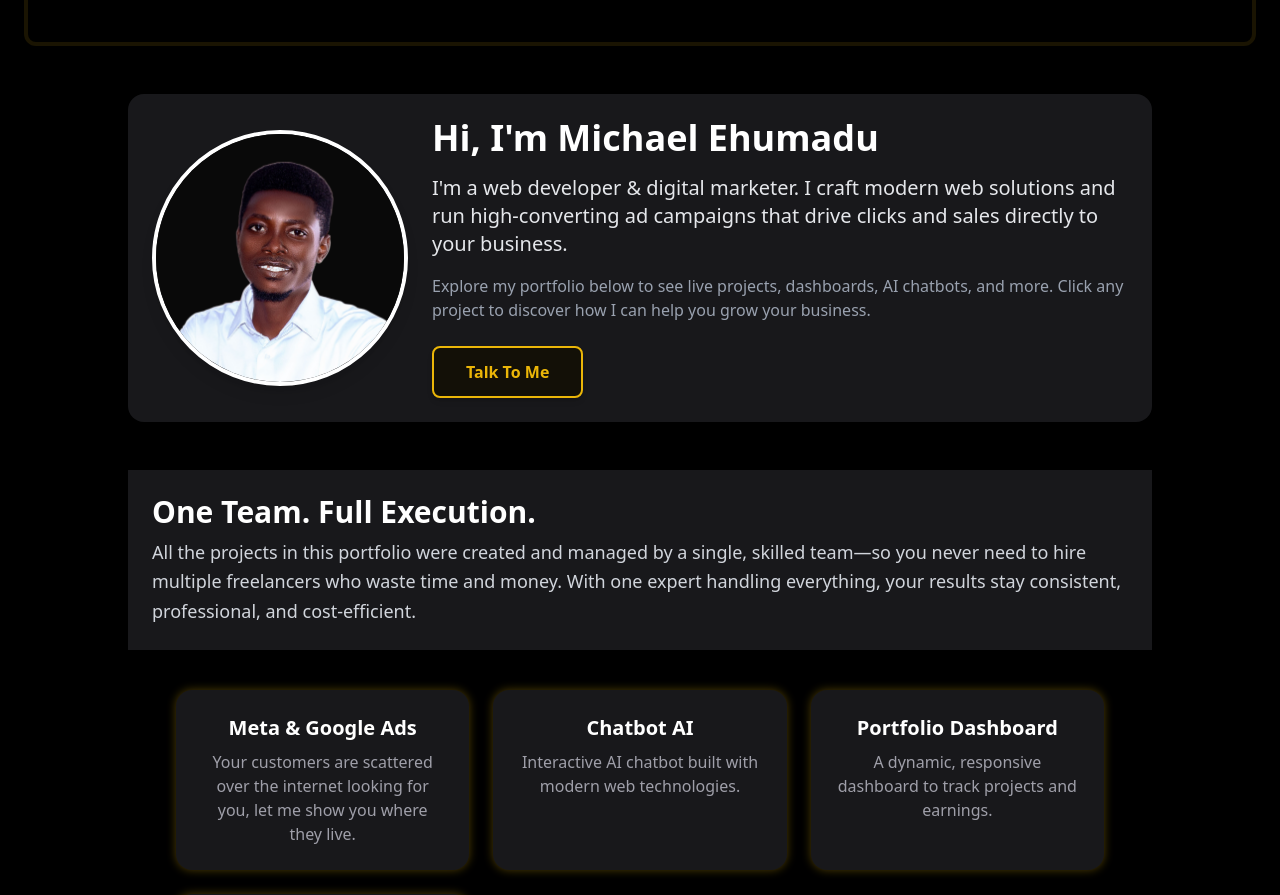
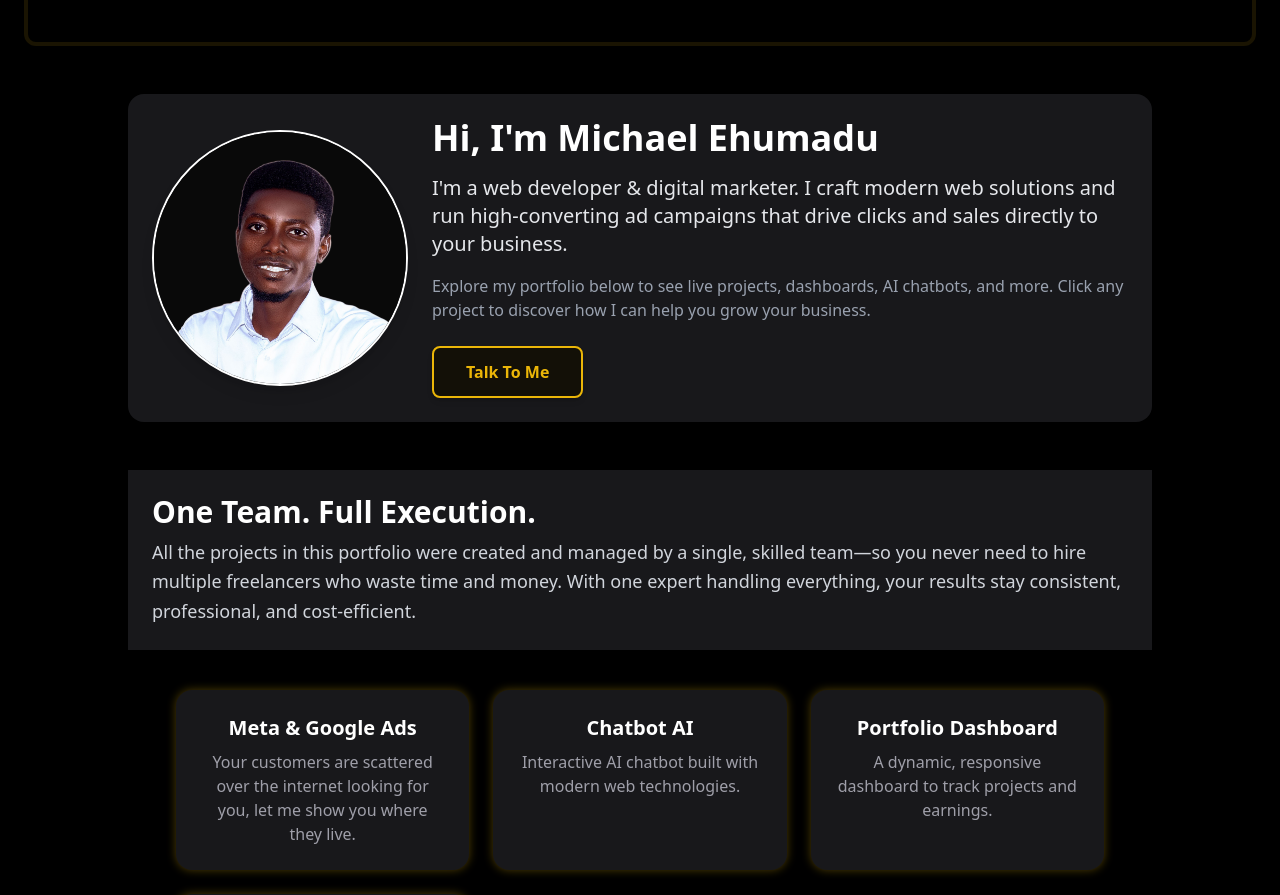
Before and after one commit to Mikechinem/10kfreelancer, a Next.js app: page / in a window 1280 px wide. Shown: the part 1300-2195 px from the top of the page. Built offline with nearby package versions, Linux system fonts and the light colour scheme.

Commit message:
update pages and designs

```diff
--- a/app/page.js
+++ b/app/page.js
@@ -4,7 +4,7 @@ import HeroSection from "../components/HeroSection";
 import ProjectsSection from "../components/ProjectsSection";
 import Footer from "../components/Footer";
 import WhatsAppButton from "../components/WhatsAppButton";
-
+import Image from "next/image";
 
 export default function Home() {
   return (
@@ -16,14 +16,22 @@ export default function Home() {
 
         {/* Profile / Picture Section */}
         <section className="w-full max-w-5xl mx-auto my-12 flex flex-col md:flex-row items-center bg-zinc-900 rounded-2xl p-6 shadow-lg">
-          {/* Image */}
           <div className="flex-shrink-0 mb-6 md:mb-0 md:mr-6">
-            <img
-              src="/michael.jpg"
-              alt="Michael Ehumadu"
-              className="w-48 h-48 md:w-64 md:h-64 object-cover rounded-full border-4 border-[var(--color-brand-gold)] shadow-lg"
-            />
-          </div>
+        <Image
+         src="/michael.jpg"
+         alt="Michael Ehumadu"
+          width={256} // md:w-64 = 16rem = 256px
+         height={256} // md:h-64 = 16rem = 256px
+         className={`
+         w-48 h-48
+         md:w-64 md:h-64
+         object-cover
+         rounded-full
+         border-2 border-white
+         shadow-lg
+         `}
+       />
+      </div>
 
           {/* Text */}
           <div className="text-left flex-1">
```
